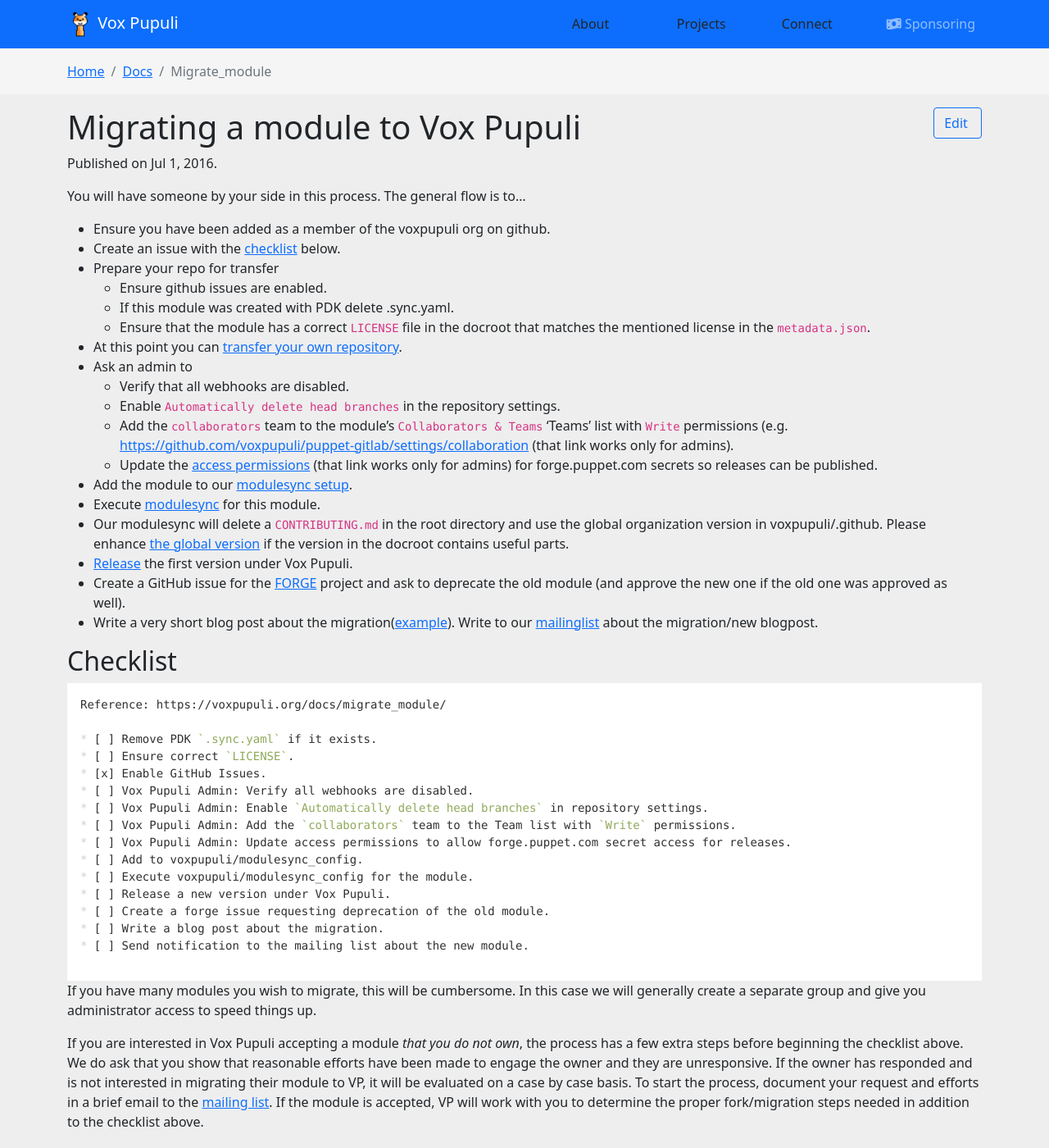
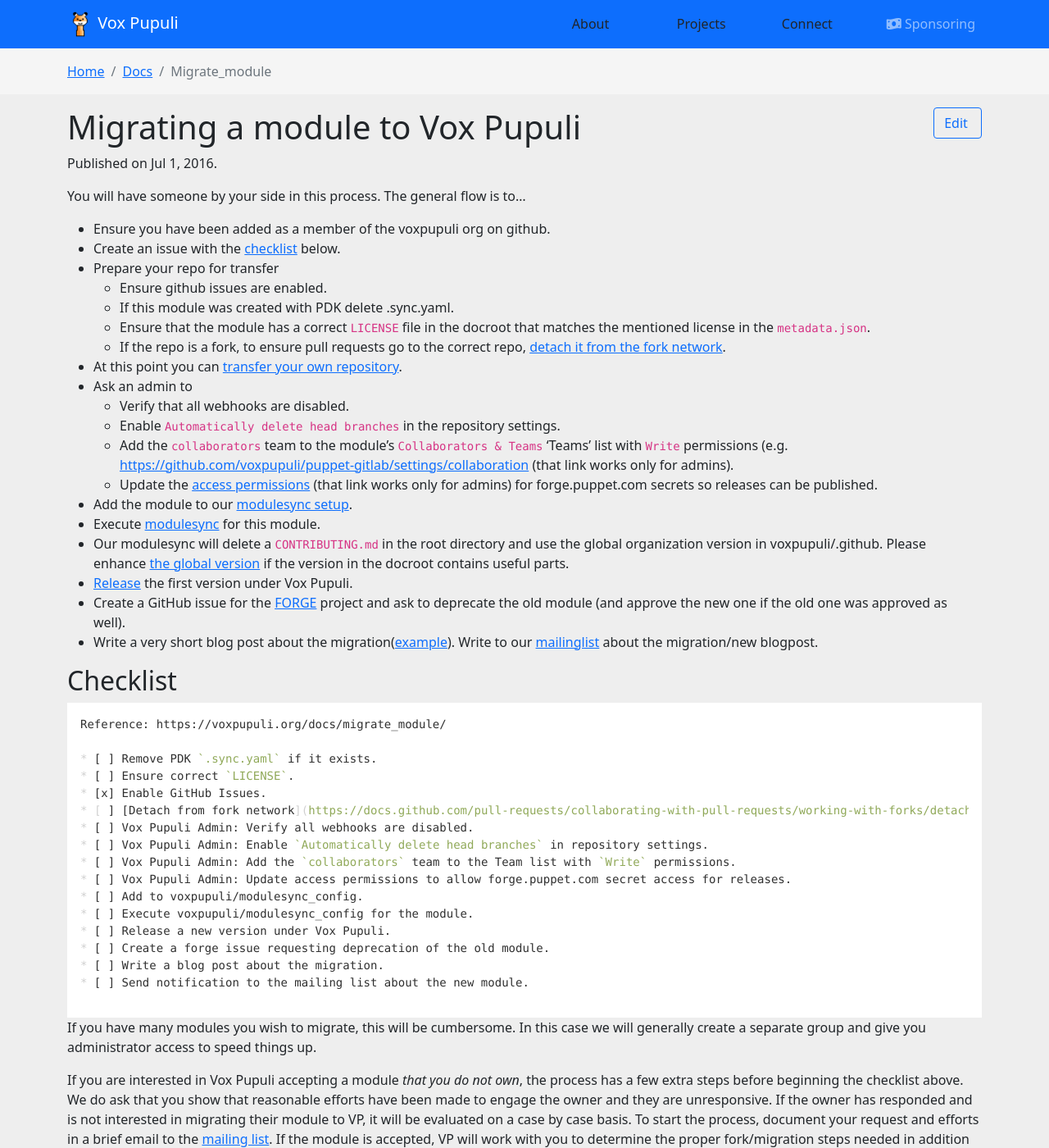
Before and after one commit to voxpupuli/voxpupuli.github.io, a Jekyll site: the page built from _docs/migrate_module.md, in a window 1280 px wide and 1400 px high. Shown: the whole window at 82% size. Built offline with Jekyll 4.4.1, drawn with Linux system fonts in a browser that asks for light colours; nearby versions of some CDN libraries.

Commit message:
migrate_module: add step to detach from fork network

```diff
--- a/_docs/migrate_module.md
+++ b/_docs/migrate_module.md
@@ -13,6 +13,7 @@
     * Ensure github issues are enabled.
     * If this module was created with PDK delete .sync.yaml.
     * Ensure that the module has a correct `LICENSE` file in the docroot that matches the mentioned license in the `metadata.json`.
+    * If the repo is a fork, to ensure pull requests go to the correct repo, [detach it from the fork network](https://docs.github.com/pull-requests/collaborating-with-pull-requests/working-with-forks/detaching-a-fork).
 * At this point you can [transfer your own repository](https://docs.github.com/repositories/creating-and-managing-repositories/transferring-a-repository).
 * Ask an admin to
     * Verify that all webhooks are disabled.
@@ -33,6 +34,7 @@
 * [ ] Remove PDK `.sync.yaml` if it exists.
 * [ ] Ensure correct `LICENSE`.
 * [x] Enable GitHub Issues.
+* [ ] [Detach from fork network](https://docs.github.com/pull-requests/collaborating-with-pull-requests/working-with-forks/detaching-a-fork).
 * [ ] Vox Pupuli Admin: Verify all webhooks are disabled.
 * [ ] Vox Pupuli Admin: Enable `Automatically delete head branches` in repository settings.
 * [ ] Vox Pupuli Admin: Add the `collaborators` team to the Team list with `Write` permissions.
```
